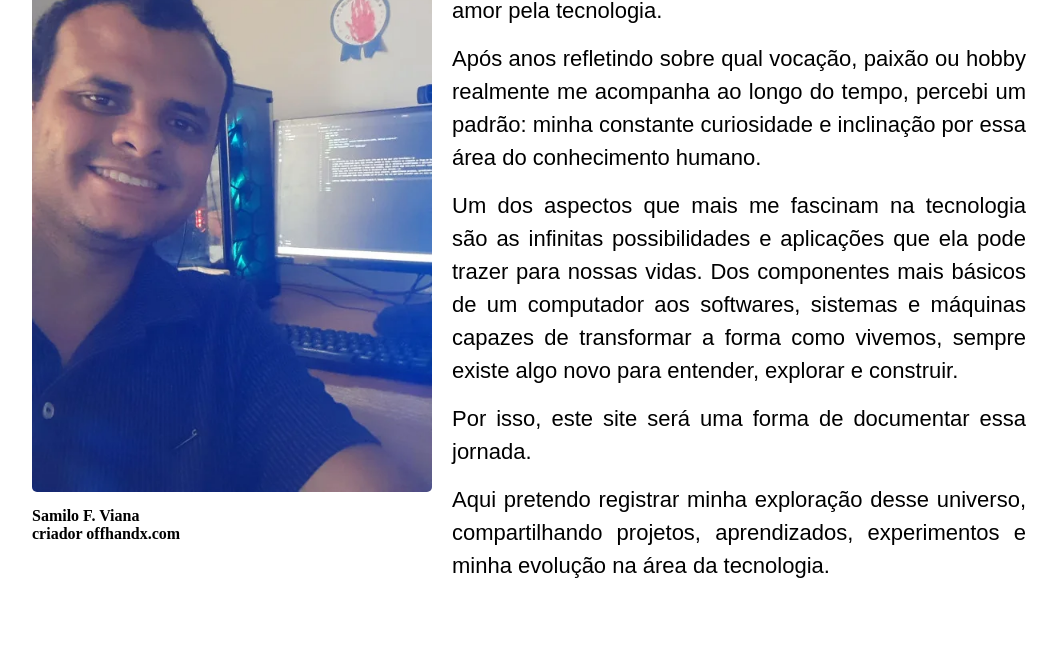
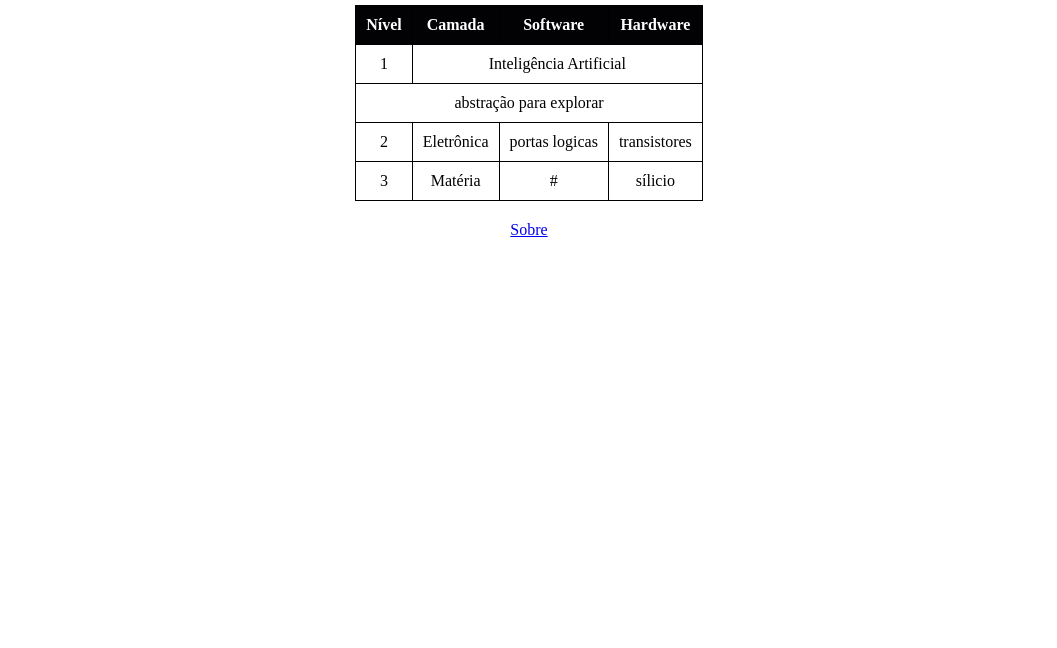
Before and after one commit to samiloviana/offhandx, a plain HTML site: page index.html in a window 1280 px wide. Shown: the part 152-800 px from the top of the page, without its empty margins (111-1168 px from the left). Drawn offline with Linux system fonts and the light colour scheme.

Commit message:
Tabela abstrações
tabela abstrações

```diff
--- a/index.html
+++ b/index.html
@@ -4,7 +4,47 @@
     <meta charset="UTF-8">
     <meta name="viewport" content="width=device-width, initial-scale=1.0">
     <title>OffHandX</title>
-    <link rel="stylesheet" href="style.css">
+
+    <style>
+        @charset "utf-8";
+        *{
+            margin: 0px;
+            padding: 0px;
+        }
+
+        body{
+            display: flex;
+            flex-direction: column;
+            justify-content: center;
+            align-items: center;
+        }
+        main {
+            margin-top: 100px;
+            display: flex;
+            flex-direction: column;
+            align-items: center;
+            gap: 20px;
+            width: 90vw;
+            max-width: 1100px;
+        }
+
+        table {
+            border-collapse: collapse;
+        }
+        th, td {
+            padding: 10px;
+            text-align: center;
+            border: 1px solid black;
+
+        }
+
+        th {
+            background-color: #020205;
+            color: white;
+        }
+
+    </style>
+
 </head>
 <!-- Google tag (gtag.js) -->
 <script async src="https://www.googletagmanager.com/gtag/js?id=G-D2VCQ2XXG9"></script>
@@ -22,22 +62,44 @@
 
 <main>
 
+<h1>Tabela abstração Hardware e Software</h1>
 
-        <div class="sobre-container">
-            <address style="font-style: normal;">
-                <img class="foto-sobre"  src="img/samilo-fundacao-offhandx.webp" alt="Foto do dia da fundação do site OffHandX em 09 de setembro de 2026," srcset="">
-            <p><strong>Samilo F. Viana</strong></p>
-             <p><strong>criador offhandx.com</strong></p>
-            </address>
-                    <section class="sobre">
-                        <h1>Sobre</h1>
-                        <p>A motivação por trás da criação deste site vem do meu amor pela tecnologia.</p>
-                        <p>Após anos refletindo sobre qual vocação, paixão ou hobby realmente me acompanha ao longo do tempo, percebi um padrão: minha constante curiosidade e inclinação por essa área do conhecimento humano.</p>
-                        <p>Um dos aspectos que mais me fascinam na tecnologia são as infinitas possibilidades e aplicações que ela pode trazer para nossas vidas. Dos componentes mais básicos de um computador aos softwares, sistemas e máquinas capazes de transformar a forma como vivemos, sempre existe algo novo para entender, explorar e construir.</p>
-                        <p>Por isso, este site será uma forma de documentar essa jornada.</p>
-                        <p>Aqui pretendo registrar minha exploração desse universo, compartilhando projetos, aprendizados, experimentos e minha evolução na área da tecnologia.</p>
-                    </section>
-        </div>
+<table>
+    <thead>
+        <tr>
+            <th>Nível</th>
+            <th>Camada</th>
+            <th>Software</th>
+            <th>Hardware</th>
+        </tr>
+    </thead>
+    <tbody>
+        <tr>
+            <td>
+               1
+            </td>
+            <td colspan="3">Inteligência Artificial</td>
+        </tr>
+        <tr>
+            <td colspan="4">abstração para explorar</td>
+        </tr>
+        <tr>
+            <td>2</td>
+            <td>Eletrônica</td>
+            <td>portas logicas</td>
+            <td>transistores</td>
+        </tr>
+        <tr>
+            <td>3</td>
+            <td>Matéria</td>
+            <td>#</td>
+            <td>sílicio</td>
+        </tr>
+    </tbody>
+</table>
+
+<p><a href="offhandx.com/sobre">Sobre</a></p>
+
 </main>
 
 </body>
```
